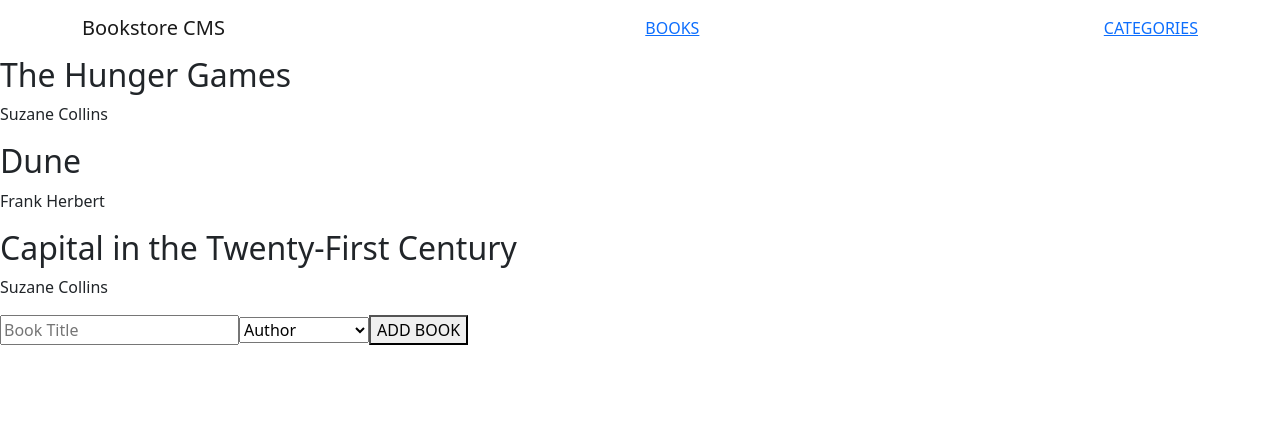
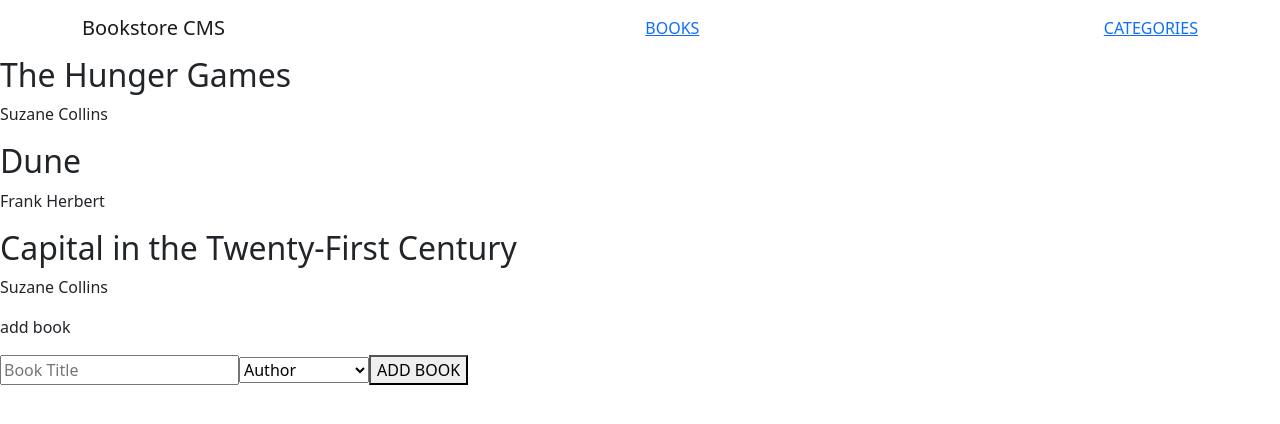
Before and after one commit to oovillagran/bookstore_app, a React (Create React App) app: page / in a window 1280 px wide. Shown: the top 424 px of the page. Built offline with nearby package versions, Linux system fonts and the light colour scheme.

Commit message:
Add store.js

```diff
--- a/src/components/FormBooks.js
+++ b/src/components/FormBooks.js
@@ -20,6 +20,7 @@ const FormBooks = ({ onSubmit }) => {
 
   return (
     <div>
+      <p>add book</p>
       <form onSubmit={handleSubmit}>
         <label htmlFor="title">
           <input
```
Also changed, not shown: src/redux/store.js (added, +8 -0 lines).
